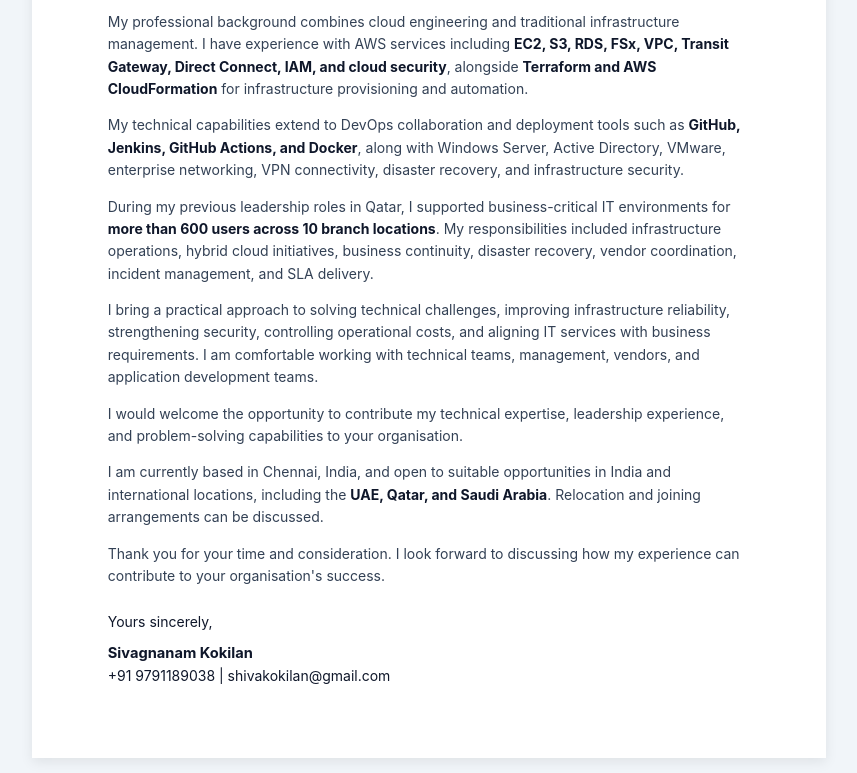
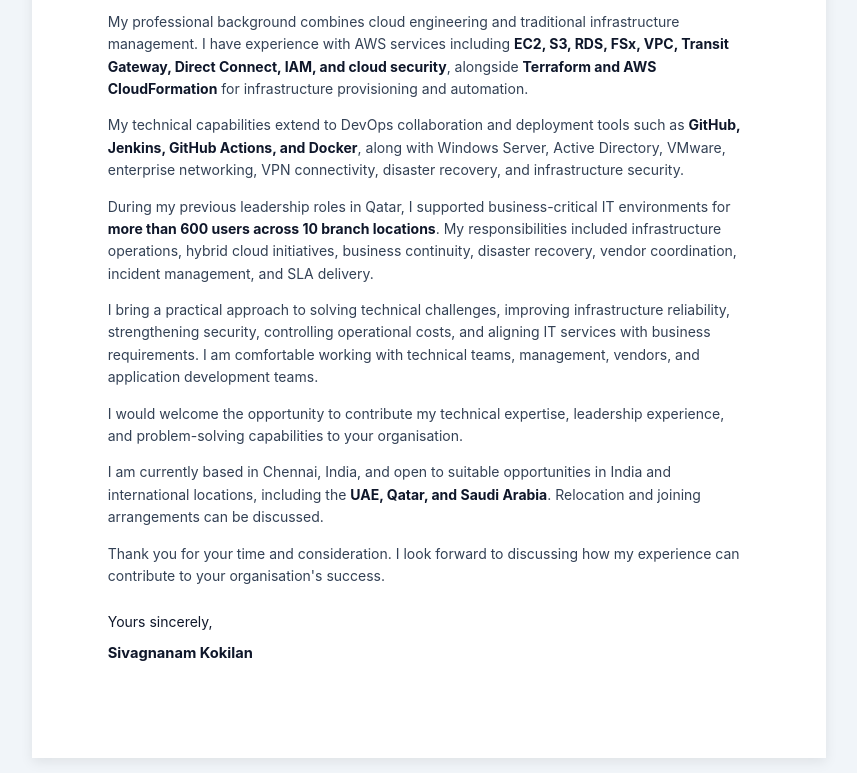
Before and after one commit to shivakokilan/shivakokilan.github.io, a plain HTML site: page cover-letter.html in a window 1280 px wide. Shown: the part 427-1200 px from the top of the page, without its empty margins (211-1068 px from the left). Drawn offline with Linux system fonts and the light colour scheme.

Commit message:
Remove contact information from cover letter

```diff
--- a/cover-letter.html
+++ b/cover-letter.html
@@ -207,7 +207,6 @@
       <div class="sign-off">
         <div>Yours sincerely,</div>
         <div class="name">Sivagnanam Kokilan</div>
-        <div>+91 9791189038 | shivakokilan@gmail.com</div>
       </div>
     </main>
   </div>
```
